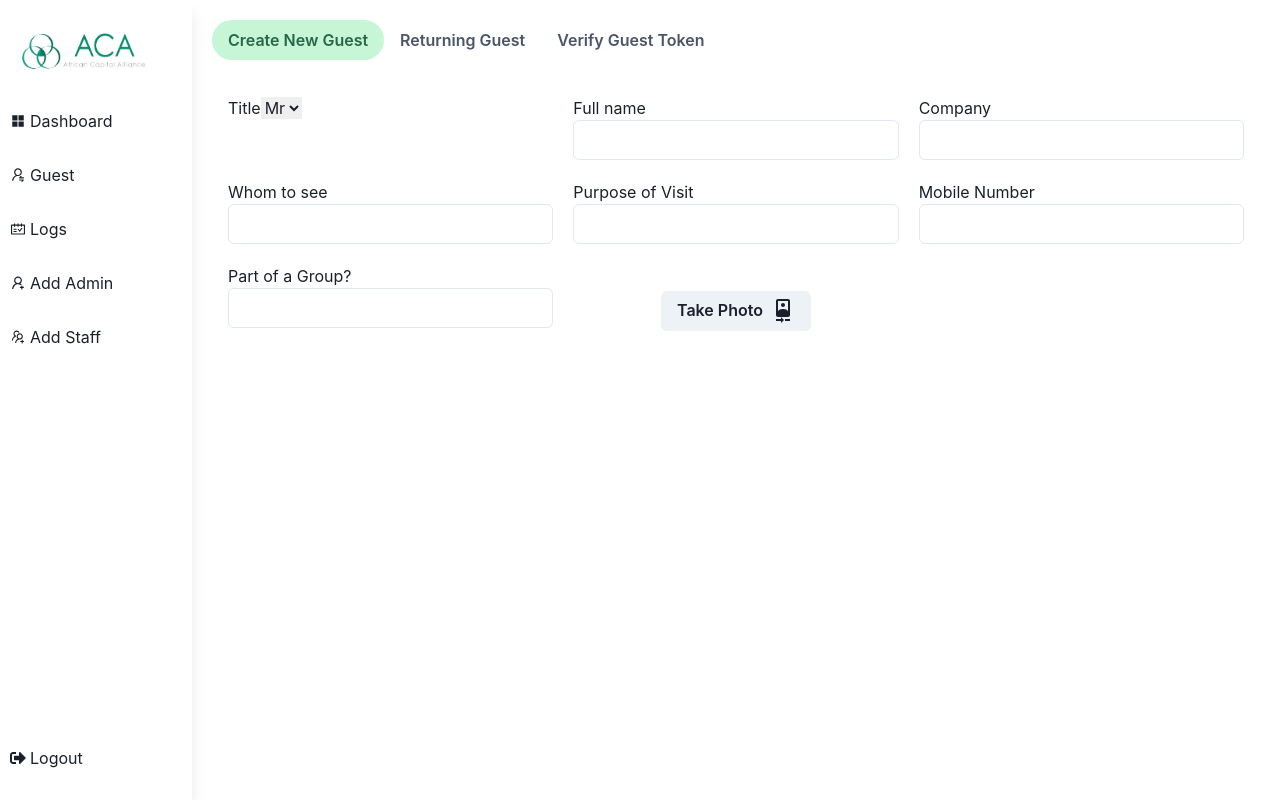
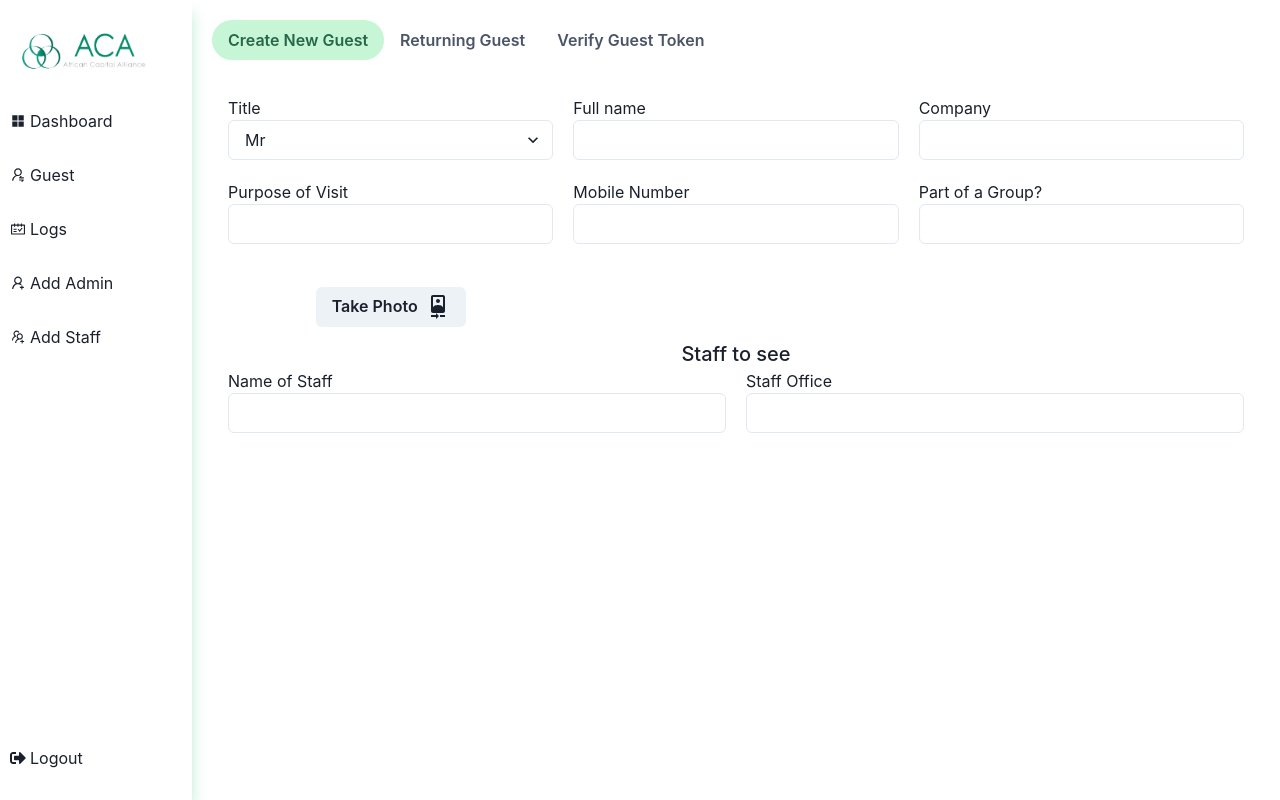
Before and after one commit to Lotusbetaanalytics/ACA-VMS-front, a React (Create React App) app: page /frontdesk/guest in a window 1280 px wide. Built offline with nearby package versions, Linux system fonts and the light colour scheme.

Commit message:
styling prebooked table and guest screen

```diff
--- a/src/components/Navbar/Navbar.css
+++ b/src/components/Navbar/Navbar.css
@@ -5,7 +5,7 @@
   flex-direction: column;
   align-items: flex-start;
   background: #fff;
-  box-shadow: 2px 10px 15px -3px rgba(0, 0, 0, 0.1);
+  box-shadow: 2px 10px 15px -3px rgba(8, 185, 96, 0.3);
   position: fixed;
   width: 15vw;
   height: 100vh;
--- a/src/components/Table.js
+++ b/src/components/Table.js
@@ -64,6 +64,18 @@ function ShowDataTable({ data }) {
             selectedRow === rowData.tableData.id ? "#f17230" : "#FFF",
           color: selectedRow === rowData.tableData.id ? "#fff" : "#000",
         }),
+        detailPanelColumnStyle: {
+          backgroundColor: "#f17230",
+          width: "100%",
+          height: "100%",
+          border: "1px solid #f17230",
+        },
+        headerStyle: {
+          backgroundColor: "#009c84",
+          width: "100%",
+          height: "100%",
+          color: "#fff",
+        },
       }}
       icons={tableIcons}
       style={{
--- a/src/redux/actions/frontdesk/frontdesk.auth.actions.js
+++ b/src/redux/actions/frontdesk/frontdesk.auth.actions.js
@@ -5,7 +5,7 @@ import {
   LOGIN_FAIL,
 } from "../../constants/constants";
 const BASE_URL = "http://localhost:4000/api/v1";
-export const startLogin = (data, toast, navigate) => {
+export const startLogin = (data, toast, navigate, setLoading) => {
   return async (dispatch) => {
     const config = {
       method: "post",
@@ -25,7 +25,7 @@ export const startLogin = (data, toast, navigate) => {
         type: LOGIN_SUCCESS,
         payload: res.data,
       });
-
+      setLoading(false);
       localStorage.setItem("frontdesk", JSON.stringify(res.data));
       navigate("/frontdesk/dashboard");
     } catch (err) {
@@ -33,6 +33,7 @@ export const startLogin = (data, toast, navigate) => {
         type: LOGIN_FAIL,
         payload: err.message || err.response.data.message,
       });
+      setLoading(false);
       toast({
         title: "An error Occured!",
         description: `${err.message || err.response.data.message}`,
--- a/src/redux/actions/staff/staff.auth.action.js
+++ b/src/redux/actions/staff/staff.auth.action.js
@@ -7,7 +7,7 @@ import {
   ADD_USER_FAIL,
 } from "../../constants/constants";
 const BASE_URL = "http://localhost:4000/api/v1/staff";
-export const startStaffLogin = (data, toast, navigate) => {
+export const startStaffLogin = (data, toast, navigate, setLoading) => {
   return async (dispatch) => {
     const config = {
       method: "post",
@@ -27,7 +27,7 @@ export const startStaffLogin = (data, toast, navigate) => {
         type: STAFF_LOGIN_SUCCESS,
         payload: res.data,
       });
-
+      setLoading(false);
       localStorage.setItem("staff", JSON.stringify(res.data));
       navigate("/staff/dashboard");
     } catch (err) {
@@ -35,9 +35,10 @@ export const startStaffLogin = (data, toast, navigate) => {
         type: STAFF_LOGIN_FAIL,
         payload: err.message || err.response.data.message,
       });
+      setLoading(false);
       toast({
         title: "An error Occured!",
-        description: `${err.response.data.message}`,
+        description: `${err.message || err.response.data.message}`,
         status: "error",
         duration: 9000,
         isClosable: true,
--- a/src/screens/NewGuest.js
+++ b/src/screens/NewGuest.js
@@ -9,6 +9,7 @@ import {
   useDisclosure,
   Button,
   Input,
+  Select,
 } from "@chakra-ui/react";
 import WebcamComponent from "../components/WebCam";
 import "./screen.styles.css";
@@ -17,12 +18,13 @@ const NewGuest = () => {
   const { isOpen, onOpen, onClose } = useDisclosure();
   return (
     <>
-      <form className="newguest__form__container">
+      <form className="newguest__staff">
+        <div className="newguest__form__container">
           <div>
             <label htmlFor="">Title</label>
-          <select name="" id="">
+            <Select name="" id="">
               <option value="">Mr</option>
-          </select>
+            </Select>
           </div>
           <div>
             <label htmlFor="">Full name</label>
@@ -30,10 +32,6 @@ const NewGuest = () => {
           </div>
           <div>
             <label htmlFor="">Company</label>
-          <Input type="text" />
-        </div>
-        <div>
-          <label htmlFor="">Whom to see</label>
             <Input type="text" />
           </div>
           <div>
@@ -65,6 +63,20 @@ const NewGuest = () => {
               </ModalContent>
             </Modal>
           </div>
+        </div>
+        <div className="staff__information__container">
+          <h2>Staff to see</h2>
+          <div className="staff__information">
+            <div>
+              <label htmlFor="">Name of Staff</label>
+              <Input type="text" />
+            </div>
+            <div>
+              <label htmlFor="">Staff Office</label>
+              <Input type="text" />
+            </div>
+          </div>
+        </div>
       </form>
     </>
   );
--- a/src/screens/frontdesk/FrontDeskLogin.js
+++ b/src/screens/frontdesk/FrontDeskLogin.js
@@ -15,12 +15,14 @@ const FrontDeskLogin = () => {
   const state = useSelector((state) => state.frontDesk);
   const [email, setEmail] = React.useState("");
   const [password, setPassword] = React.useState("");
+  const [loading, setLoading] = React.useState(false);
   const toast = useToast();
   const dispatch = useDispatch();
   const submitHandler = async (e) => {
     e.preventDefault();
     const data = { email, password };
-    dispatch(startLogin(data, toast, navigate));
+    setLoading(true);
+    dispatch(startLogin(data, toast, navigate, setLoading));
     setEmail("");
     setPassword("");
   };
@@ -64,7 +66,7 @@ const FrontDeskLogin = () => {
               colorScheme="teal"
               variant="solid"
               width="410px"
-              isLoading={state.isLoading}
+              isLoading={loading}
               loadingText="Logging in..."
               type="submit"
               isDisabled={password && email?.length > 0 ? false : true}
--- a/src/screens/screen.styles.css
+++ b/src/screens/screen.styles.css
@@ -28,3 +28,14 @@
   flex-direction: column;
   margin-top: 15px;
 }
+
+.staff__information__container h2 {
+  text-align: center;
+  font-size: 20px;
+  font-weight: 500;
+}
+.staff__information {
+  display: grid;
+  grid-template-columns: 1fr 1fr;
+  grid-gap: 20px;
+}
--- a/src/screens/staff/staffLogin.js
+++ b/src/screens/staff/staffLogin.js
@@ -15,12 +15,14 @@ const StaffLogin = () => {
   const state = useSelector((state) => state.frontDesk);
   const [email, setEmail] = React.useState("");
   const [password, setPassword] = React.useState("");
+  const [loading, setLoading] = React.useState(false);
   const toast = useToast();
   const dispatch = useDispatch();
   const submitHandler = async (e) => {
     e.preventDefault();
     const data = { email, password };
-    dispatch(startStaffLogin(data, toast, navigate));
+    setLoading(true);
+    dispatch(startStaffLogin(data, toast, navigate, setLoading));
     setEmail("");
     setPassword("");
   };
@@ -64,7 +66,7 @@ const StaffLogin = () => {
               colorScheme="teal"
               variant="solid"
               width="410px"
-              isLoading={state.isLoading}
+              isLoading={loading}
               loadingText="Logging in..."
               type="submit"
               isDisabled={password && email?.length > 0 ? false : true}
```
Lines whose indentation alone changed are shown as unchanged.
